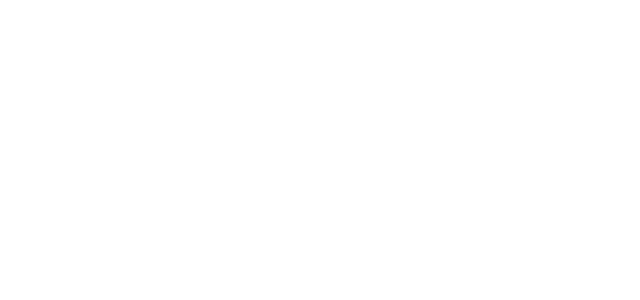
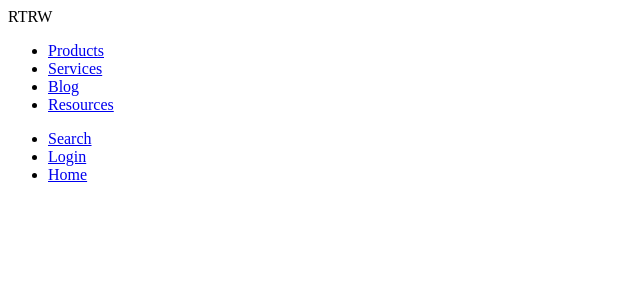
Before and after one commit to tzmanics/rtrw-demo, an Angular app: page / in a window 1280 px wide. Shown: the top 300 px of the page, without its empty margins (0-640 px from the left). Built offline with nearby package versions, Linux system fonts and the light colour scheme.

Commit message:
adds header and nav setup

```diff
--- a/src/app/app.component.html
+++ b/src/app/app.component.html
@@ -1 +1,2 @@
+<app-nav></app-nav>
 <router-outlet></router-outlet>
--- a/src/app/nav/nav.component.html
+++ b/src/app/nav/nav.component.html
@@ -1 +1,32 @@
-<p>nav works!</p>
+<header>
+  <div class="logo">RTRW</div>
+  <div class="nav" aria-label="Navigation">
+    <ul>
+      <li>
+        <a routerLink="/products">Products</a>
+      </li>
+      <li>
+        <a routerLink="/services">Services</a>
+      </li>
+      <li>
+        <a routerLink="/blog">Blog</a>
+      </li>
+      <li>
+        <a routerLink="/resources">Resources</a>
+      </li>
+    </ul>
+  </div>
+  <div class="user-tools">
+    <ul>
+      <li>
+        <a routerLink="/search">Search</a>
+      </li>
+      <li>
+        <a routerLink="/login">Login</a>
+      </li>
+      <li>
+        <a routerLink="/">Home</a>
+      </li>
+    </ul>
+  </div>
+</header>
```
